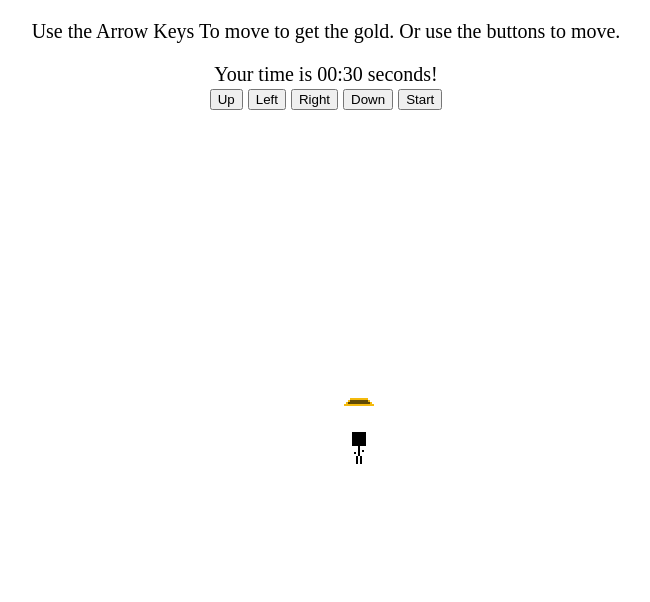
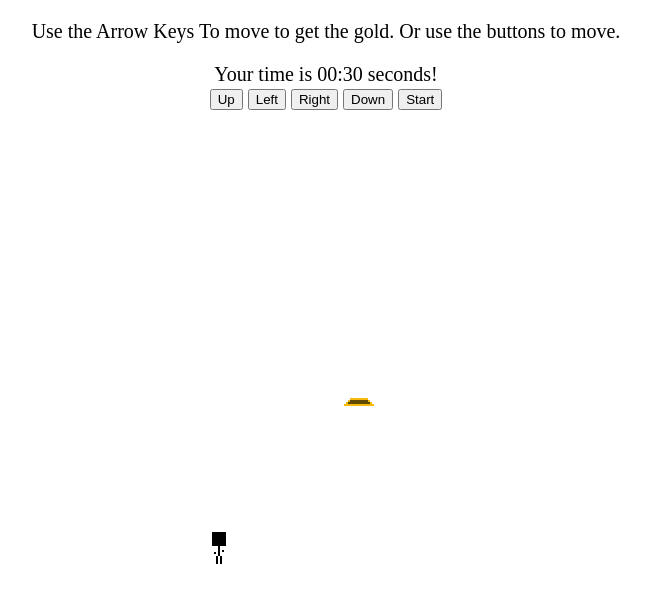
Before and after one commit to talonbragg/MOVE, a plain HTML site: page index.html in a window 1280 px wide. Shown: the whole page, without its empty margins (314-964 px from the left). Drawn offline with Linux system fonts and the light colour scheme.

Commit message:
Update style.css

```diff
--- a/style.css
+++ b/style.css
@@ -1,7 +1,7 @@
 .dot {
    position: absolute;
-   top: 50%;
-   left: 50%;
+   top: 500px;
+   left: 500px;
 }
 .buttons {
    text-align: center;
```
